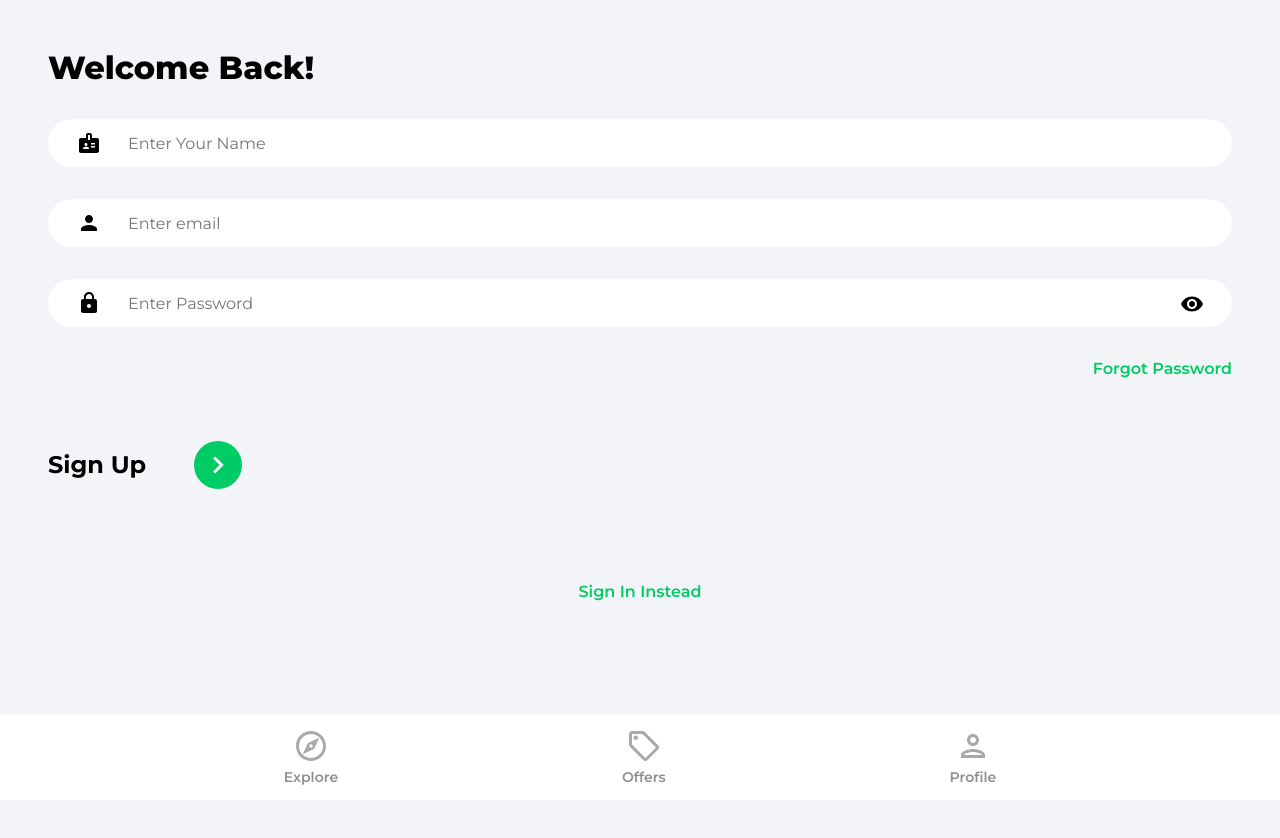
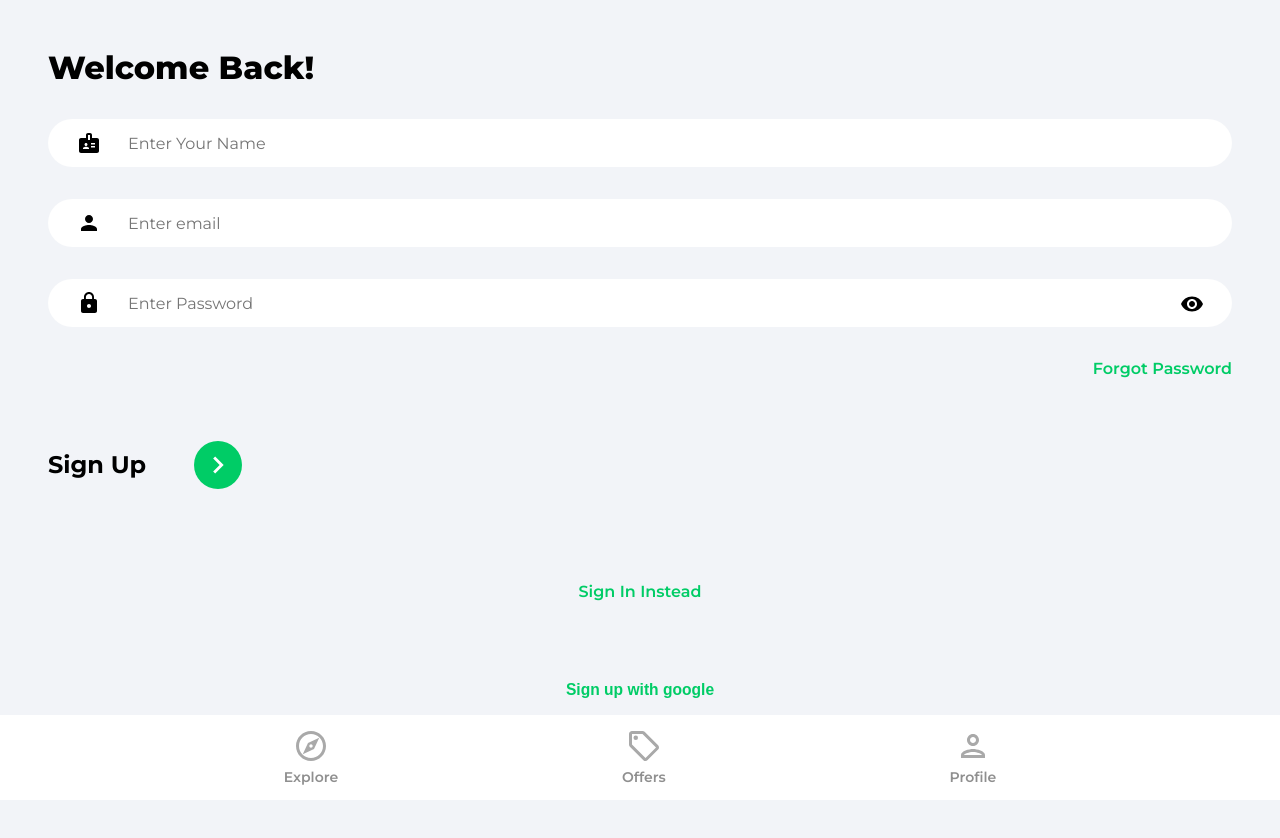
Before and after one commit to sharafadeenhammed/house-marketplace, a React (Create React App) app: page /sign-up in a window 1280 px wide. Shown: the top 838 px of the page. Before the commit the page ends 800 px from the top, so only its background shows below. Built offline with nearby package versions, Linux system fonts and the light colour scheme.

Commit message:
completed the google oauth sign up functionalty

```diff
--- a/package.json
+++ b/package.json
@@ -3,6 +3,7 @@
   "version": "0.1.0",
   "private": true,
   "dependencies": {
+    "@react-oauth/google": "^0.6.1",
     "@testing-library/jest-dom": "^5.16.5",
     "@testing-library/react": "^13.4.0",
     "@testing-library/user-event": "^13.5.0",
--- /dev/null
+++ b/src/components/Oauth.jsx
@@ -0,0 +1,52 @@
+import { useLocation, useNavigate } from "react-router-dom"
+import { getAuth, GoogleAuthProvider, signInWithPopup } from "firebase/auth"
+import {getDoc , setDoc, doc, serverTimestamp} from "firebase/firestore"
+import {ReactComponent as GoogleIcon} from "../assets/svg/googleIcon.svg"
+import { db } from "../firebase.config"
+import { toast } from "react-toastify"
+function OAuth() {
+  const navigate = useNavigate();
+  const location = useLocation();
+
+  async function googleSignUp() {
+    try {
+      const auth = getAuth()
+      const provider = new GoogleAuthProvider()
+      const result = await signInWithPopup(auth, provider)
+      const user = result.user
+
+      // Check for user
+      const docRef = doc(db, 'users', user.uid)
+      const docSnap = await getDoc(docRef)
+
+      // If user, doesn't exist, create user
+      if (!docSnap.exists()) {
+        await setDoc(doc(db, 'users', user.uid), {
+          name: user.displayName,
+          email: user.email,
+          timestamp: serverTimestamp(),
+        })
+      }
+      navigate('/');
+    } catch (error) {
+      toast.error('Could not authorize with Google');
+    }
+  }
+
+  return (
+    <button style={{
+      display: "flex",
+      flexDirection: "column",
+      flexBasis:"5px",
+      margin:"auto",
+      alignItems: "center",
+      // width: "100%",
+      backgroundColor: "transparent",
+      cursor:"pointer"
+    }} onClick={googleSignUp}>
+      <h3 className='forgotPasswordLink' >Sign up with google</h3> <GoogleIcon className='googleButton' height="34px" width="34px" />
+    </button>
+
+  )
+}
+export default OAuth
--- a/src/index.css
+++ b/src/index.css
@@ -71,7 +71,16 @@ button {
   align-items: center;
   justify-content: center;
 }
-
+.googleButton{
+  border:1px solid  transparent;
+  border-radius: 50%;
+  padding: 2px;
+  transition: 0.2s ;
+}
+.googleButton:hover{
+  /* border:1px solid #2d2c2c; */
+  transform: scale(1.15);
+}
 .removeIcon {
   cursor: pointer;
   position: absolute;
--- a/src/pages/SignUp.jsx
+++ b/src/pages/SignUp.jsx
@@ -7,6 +7,7 @@ import { db } from "../firebase.config"
 import { toast } from "react-toastify"
 import { ReactComponent as ArrowRightIcon } from "../assets/svg/keyboardArrowRightIcon.svg"
 import eye from "../assets/svg/visibilityIcon.svg"
+import OAuth from "../components/Oauth"
 
 function SignUp() {
   const [ showPassword, setShowPassword ] = useState(false)
@@ -107,6 +108,7 @@ function SignUp() {
           Sign In Instead
         </Link>
         </form>
+        <OAuth/>
         </div>
         </motion.div>
         </AnimatePresence>
```
Also changed, not shown: 1 other file (tests, documents, lock files or other folders).
